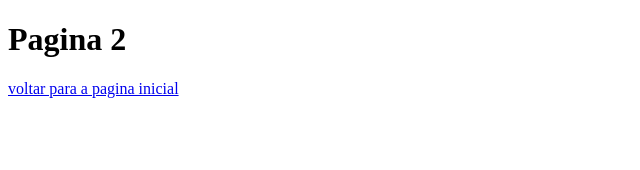
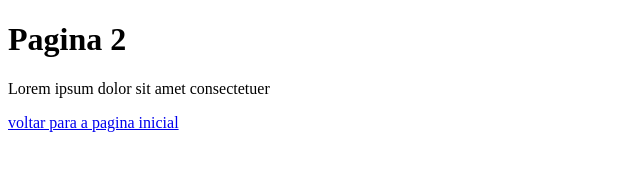
Before and after one commit to luanminds/teste-git, a plain HTML site: page local2.html in a window 1280 px wide. Shown: the whole page, without its empty margins (0-640 px from the left). Drawn offline with Linux system fonts and the light colour scheme.

Commit message:
acrescentado frase teste

```diff
--- a/local2.html
+++ b/local2.html
@@ -7,6 +7,7 @@
 </head>
 <body>
     <h1>Pagina 2</h1>
+   <p>Lorem ipsum dolor sit amet consectetuer</p>
     <a href="index.html"> voltar para a pagina inicial</a>
 </body>
 </html>
```
